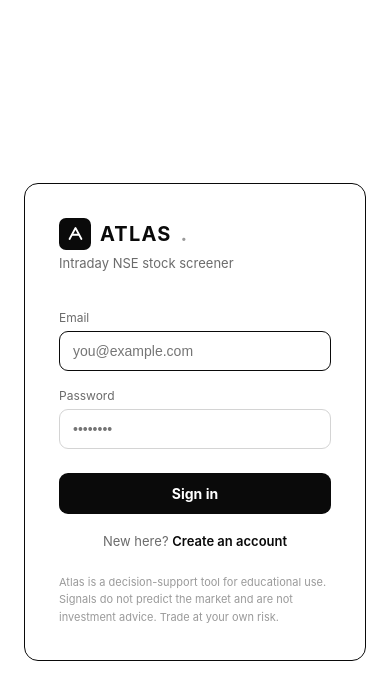
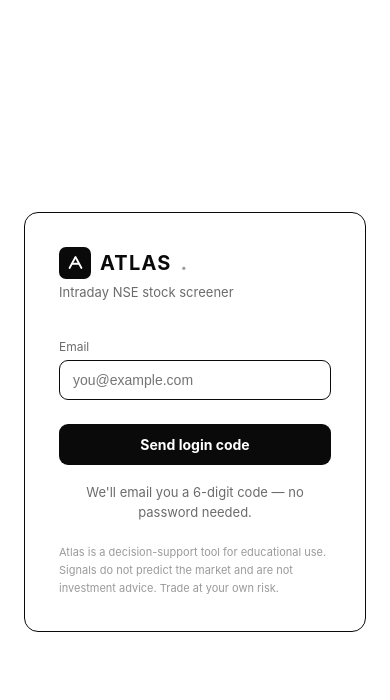
Before and after one commit to Abhist17/atlas, a FastAPI app: page /login in a window 390 px wide. Shown: the top 700 px of the page. Run offline with FastAPI, Linux system fonts and the light colour scheme.

Commit message:
Replace password login with passwordless email OTP
- /login now takes just an email and sends a 6-digit code; /verify checks it and
  opens the session. Codes are sha256-hashed, expire in 10 min, 5-attempt limit.
- Sends via SMTP when SMTP_HOST/USER/PASS are set; otherwise dev mode prints the
  code to the console and shows it on the verify page.
- Passwordless: the user record is auto-created on first successful login.
- New verify.html; login.html is email-only; signup removed (/signup -> /login).
- Documented SMTP vars in .env.example.

Note: phone/SMS OTP intentionally not built (needs a paid SMS gateway).

```diff
--- a/web/app.py
+++ b/web/app.py
@@ -59,30 +59,48 @@ async def login_page(request: Request):
 
 
 @app.post("/login")
-async def login(request: Request, email: str = Form(...), password: str = Form(...)):
-    if auth.authenticate(email, password):
+async def login(request: Request, email: str = Form(...)):
+    """Step 1: request an OTP for this email."""
+    email = email.strip().lower()
+    if not auth.valid_email(email):
+        return templates.TemplateResponse(request, "login.html",
+                                          {"error": "Enter a valid email address."})
+    code = auth.generate_otp(email)
+    auth.send_otp_email(email, code)   # emails it if SMTP configured, else dev mode
+    return RedirectResponse(f"/verify?email={email}", status_code=303)
+
+
+@app.get("/verify", response_class=HTMLResponse)
+async def verify_page(request: Request, email: str = ""):
+    if current_user(request):
+        return RedirectResponse("/dashboard", status_code=303)
+    if not auth.valid_email(email):
+        return RedirectResponse("/login", status_code=303)
+    return templates.TemplateResponse(request, "verify.html", {
+        "email": email, "error": None,
+        "dev_code": auth.dev_code(email),           # shown only when SMTP not set up
+        "emailed": auth.smtp_configured(),
+    })
+
+
+@app.post("/verify")
+async def verify(request: Request, email: str = Form(...), code: str = Form(...)):
+    """Step 2: check the OTP and open a session."""
+    email = email.strip().lower()
+    if auth.verify_otp(email, code):
         resp = RedirectResponse("/dashboard", status_code=303)
         resp.set_cookie(auth.COOKIE_NAME, auth.make_session(email),
                         max_age=auth.SESSION_MAX_AGE, httponly=True, samesite="lax")
         return resp
-    return templates.TemplateResponse(request, "login.html", {"error": "Invalid email or password."})
+    return templates.TemplateResponse(request, "verify.html", {
+        "email": email, "error": "Invalid or expired code. Try again.",
+        "dev_code": auth.dev_code(email), "emailed": auth.smtp_configured(),
+    })
 
 
-@app.get("/signup", response_class=HTMLResponse)
-async def signup_page(request: Request):
-    return templates.TemplateResponse(request, "signup.html", {"error": None})
-
-
-@app.post("/signup")
-async def signup(request: Request, name: str = Form(""), email: str = Form(...),
-                 password: str = Form(...)):
-    ok, msg = auth.create_user(email, password, name)
-    if not ok:
-        return templates.TemplateResponse(request, "signup.html", {"error": msg})
-    resp = RedirectResponse("/dashboard", status_code=303)
-    resp.set_cookie(auth.COOKIE_NAME, auth.make_session(email),
-                    max_age=auth.SESSION_MAX_AGE, httponly=True, samesite="lax")
-    return resp
+@app.get("/signup")
+async def signup_redirect():
+    return RedirectResponse("/login", status_code=303)
 
 
 @app.get("/logout")
--- a/web/auth.py
+++ b/web/auth.py
@@ -9,8 +9,13 @@ from __future__ import annotations
 import hashlib
 import json
 import os
+import random
+import re
 import secrets
+import smtplib
+import time
 from datetime import datetime
+from email.message import EmailMessage
 
 from itsdangerous import BadSignature, SignatureExpired, URLSafeTimedSerializer
 
@@ -110,3 +115,85 @@ def read_session(token: str | None) -> str | None:
         return _serializer.loads(token, max_age=SESSION_MAX_AGE)
     except (BadSignature, SignatureExpired):
         return None
+
+
+# ---------------------------------------------------------------- OTP login
+OTP_TTL = 600            # 10 minutes
+OTP_MAX_ATTEMPTS = 5
+_EMAIL_RE = re.compile(r"^[^@\s]+@[^@\s]+\.[^@\s]+$")
+_otps: dict[str, dict] = {}   # email -> {hash, plain, expires, attempts}
+
+
+def valid_email(email: str) -> bool:
+    return bool(_EMAIL_RE.match((email or "").strip()))
+
+
+def smtp_configured() -> bool:
+    return bool(os.getenv("SMTP_HOST") and os.getenv("SMTP_USER") and os.getenv("SMTP_PASS"))
+
+
+def generate_otp(email: str) -> str:
+    """Create + store a 6-digit code for this email. Returns the code."""
+    email = email.strip().lower()
+    code = f"{random.randint(0, 999999):06d}"
+    _otps[email] = {"hash": hashlib.sha256(code.encode()).hexdigest(),
+                    "plain": code, "expires": time.time() + OTP_TTL, "attempts": 0}
+    log.info("Login OTP for %s: %s", email, code)   # printed to server console (dev)
+    return code
+
+
+def dev_code(email: str) -> str | None:
+    """The plain code, exposed only when SMTP isn't configured (local dev)."""
+    if smtp_configured():
+        return None
+    rec = _otps.get(email.strip().lower())
+    return rec["plain"] if rec and time.time() <= rec["expires"] else None
+
+
+def verify_otp(email: str, code: str) -> bool:
+    email = email.strip().lower()
+    rec = _otps.get(email)
+    if not rec or time.time() > rec["expires"] or rec["attempts"] >= OTP_MAX_ATTEMPTS:
+        _otps.pop(email, None)
+        return False
+    rec["attempts"] += 1
+    if secrets.compare_digest(rec["hash"], hashlib.sha256(code.strip().encode()).hexdigest()):
+        _otps.pop(email, None)
+        _ensure_user(email)
+        return True
+    return False
+
+
+def _ensure_user(email: str) -> dict:
+    """Passwordless: create the user record on first successful login."""
+    users = _load_users()
+    email = email.strip().lower()
+    if email not in users:
+        users[email] = {"name": email.split("@")[0], "created": datetime.now().isoformat()}
+        _save_users(users)
+        log.info("New user via OTP: %s", email)
+    return users[email]
+
+
+def send_otp_email(email: str, code: str) -> tuple[bool, str]:
+    """Email the code via SMTP if configured; otherwise dev mode (False)."""
+    if not smtp_configured():
+        return False, "dev"
+    host = os.getenv("SMTP_HOST")
+    port = int(os.getenv("SMTP_PORT", "587"))
+    user, pw = os.getenv("SMTP_USER"), os.getenv("SMTP_PASS")
+    msg = EmailMessage()
+    msg["Subject"] = "Your Atlas login code"
+    msg["From"] = os.getenv("SMTP_FROM", user)
+    msg["To"] = email
+    msg.set_content(f"Your Atlas login code is: {code}\n\nIt expires in 10 minutes.\n"
+                    f"If you didn't request this, ignore this email.")
+    try:
+        with smtplib.SMTP(host, port, timeout=15) as s:
+            s.starttls()
+            s.login(user, pw)
+            s.send_message(msg)
+        return True, "sent"
+    except Exception as e:
+        log.error("OTP email send failed: %s", e)
+        return False, str(e)
--- a/web/static/style.css
+++ b/web/static/style.css
@@ -274,4 +274,7 @@ tr.itm .ce-side{background:var(--up-bg)} tr.itm-pe .pe-side{background:var(--dow
 .switch{margin-top:18px; font-size:13px; color:var(--sub); text-align:center}
 .switch a{color:var(--ink); font-weight:600; text-decoration:none}
 .error{color:var(--ink); font-size:13px; margin-top:12px; background:var(--soft); border:1px solid var(--line-2); padding:9px 11px; border-radius:8px}
+.devcode{margin-top:12px; font-size:12.5px; color:var(--sub); background:var(--soft); border:1px dashed var(--line-2); padding:9px 11px; border-radius:8px}
+.devcode b{color:var(--ink); font-variant-numeric:tabular-nums; letter-spacing:.12em; font-size:15px}
+#code{letter-spacing:.35em; text-align:center; font-size:18px; font-variant-numeric:tabular-nums}
 .disclaimer{margin-top:22px; font-size:11px; color:var(--faint); line-height:1.6}
--- a/web/templates/login.html
+++ b/web/templates/login.html
@@ -16,12 +16,10 @@
       <form method="post" action="/login">
         <label for="email">Email</label>
         <input type="email" id="email" name="email" required autofocus placeholder="you@example.com">
-        <label for="password">Password</label>
-        <input type="password" id="password" name="password" required placeholder="••••••••">
         {% if error %}<div class="error">{{ error }}</div>{% endif %}
-        <button class="btn" type="submit">Sign in</button>
+        <button class="btn" type="submit">Send login code</button>
       </form>
-      <div class="switch">New here? <a href="/signup">Create an account</a></div>
+      <div class="switch">We'll email you a 6-digit code — no password needed.</div>
       <div class="disclaimer">
         Atlas is a decision-support tool for educational use. Signals do not
         predict the market and are not investment advice. Trade at your own risk.
```
Also changed, not shown: web/templates/verify.html (renamed from web/templates/signup.html, +18 -12 lines), 1 other file.
